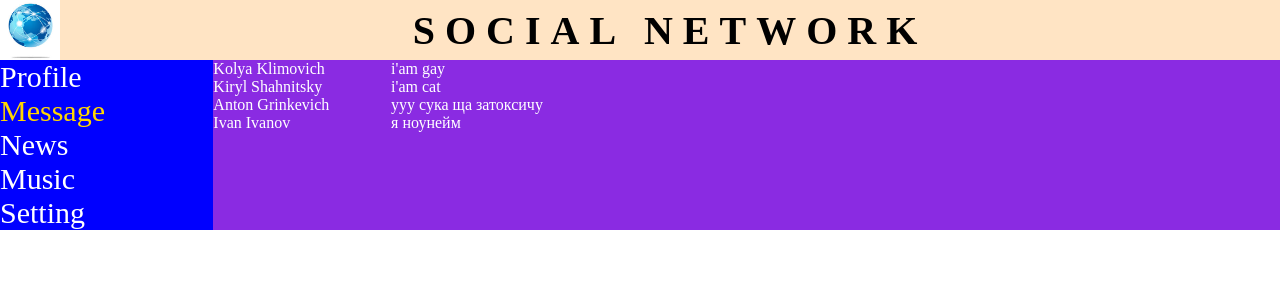
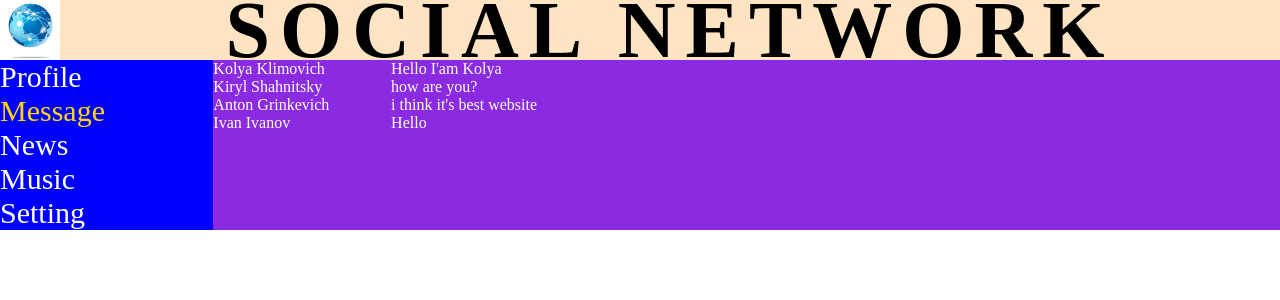
Before and after one commit to StokinDenis/social-network, a React (Create React App) app: page /dialog in a window 1280 px wide. Shown: the top 300 px of the page. Built offline with nearby package versions, Linux system fonts and the light colour scheme.

Commit message:
edit Header

```diff
--- a/src/App.js
+++ b/src/App.js
@@ -18,7 +18,7 @@ function App() {
       <div className="app-wrapper-content">
         <Routes>
        <Route path="/profile" element={<Profile/>} />
-       <Route path="/dialog" element={<Dialog/>} />
+       <Route path="/dialog*" element={<Dialog/>} />
        <Route path="/news" element={<News/>}/>
        <Route path="/musicPage" element={<MusicPage/>}/>
        <Route path="/settingPage" element={<SettingPage/>}/>
--- a/src/components/Dialog/Dialog.jsx
+++ b/src/components/Dialog/Dialog.jsx
@@ -29,16 +29,16 @@ function Dialog(){
             </div>
             <div className={s.messages}>
                 <div className={s.message_text}>
-                  i'am gay
+               Hello I'am Kolya
                 </div>
                 <div className={s.message_text}>
-                  i'am cat
+                 how are you?
                 </div>
                 <div className={s.message_text}>
-                    ууу сука ща затоксичу
+                    i think it's best website
                 </div>
                 <div className={s.message_text}>
-                    я ноунейм
+                    Hello
                 </div>
             </div>
         </div>
--- a/src/components/Header/Header.jsx
+++ b/src/components/Header/Header.jsx
@@ -6,7 +6,7 @@ function Header(){
         <header className={s.header}>
         <img className={s.logo} src={Logo} alt="#" />
           <div className={s.name_header}>
-              SOCIAL NETWORK
+              <h1>SOCIAL NETWORK</h1>
           </div>
        </header>
     )
--- a/src/components/Header/Header.module.css
+++ b/src/components/Header/Header.module.css
@@ -14,6 +14,5 @@
     align-items: center;
     width: 100%;
     font-size: 40px;
-    font-weight: 900;
     letter-spacing: 10px;
 }
```
